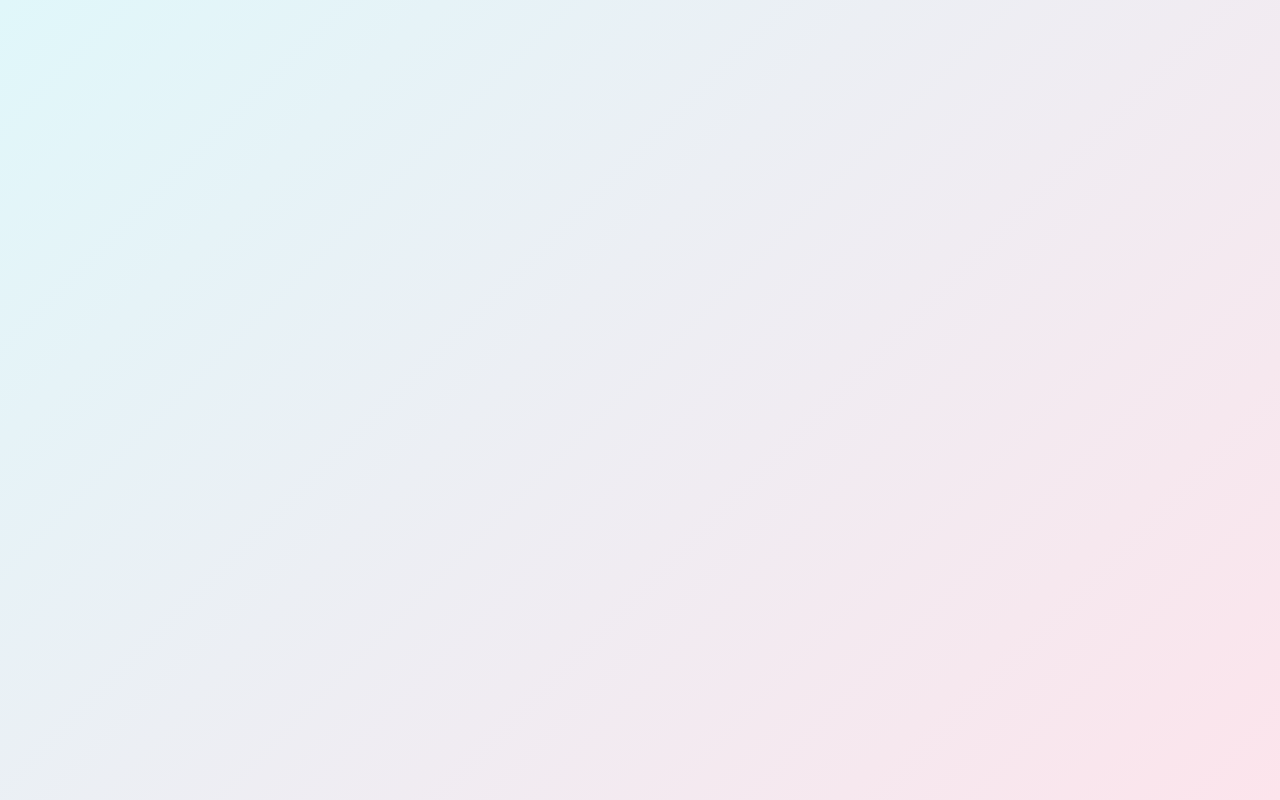
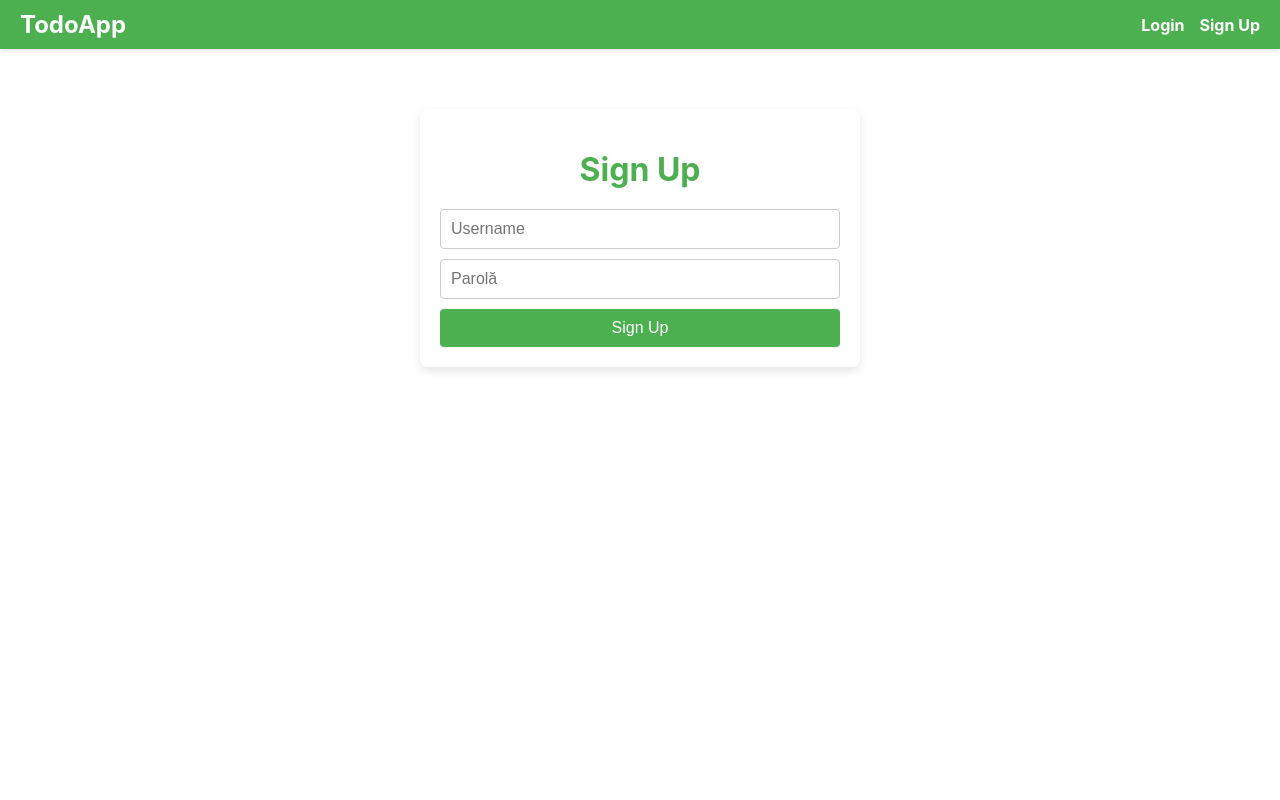
Before and after one commit to markaruben/todolist, a React (Create React App) app in the folder fe/: page /signup in a window 1280 px wide. Before the commit this address had no page. Built offline with nearby package versions, Linux system fonts and the light colour scheme.

Commit message:
commmit 3

```diff
--- a/fe/package.json
+++ b/fe/package.json
@@ -7,6 +7,7 @@
     "@testing-library/jest-dom": "^6.6.3",
     "@testing-library/react": "^16.3.0",
     "@testing-library/user-event": "^13.5.0",
+    "axios": "^1.9.0",
     "react": "^19.1.0",
     "react-dom": "^19.1.0",
     "react-router-dom": "^7.6.1",
--- a/fe/src/App.css
+++ b/fe/src/App.css
@@ -1,52 +1,109 @@
-* {
-  margin: 0;
-  padding: 0;
-  box-sizing: border-box;
-  font-family: 'Segoe UI', sans-serif;
+.navbar {
+  position: sticky;
+  top: 0;
+  background-color: #4CAF50;
+  padding: 10px 20px;
+  color: white;
+  display: flex;
+  justify-content: space-between;
+  align-items: center;
+  z-index: 1000;
+  box-shadow: 0 2px 5px rgba(0,0,0,0.1);
 }
 
-body {
-  background: linear-gradient(135deg, #e0f7fa, #fce4ec);
-  min-height: 100vh;
-  display: flex;
-  justify-content: center;
-  align-items: center;
+.navbar h2 {
+  margin: 0;
 }
+
+.nav-link {
+  color: white;
+  text-decoration: none;
+  font-weight: bold;
+  margin-left: 15px;
+}
+
+.nav-link:hover {
+  text-decoration: underline;
+}
+
+.btn-logout {
+  background-color: #ff4c4c;
+  border: none;
+  color: white;
+  padding: 8px 16px;
+  cursor: pointer;
+  border-radius: 4px;
+  margin-left: 15px;
+}
+
+.btn-logout:hover {
+  background-color: #e03a3a;
+}
+
+/* Păstrează stilurile vechi pentru login și sign up */
 
 .App {
   background-color: #fff;
-  border-radius: 16px;
-  box-shadow: 0 8px 24px rgba(0, 0, 0, 0.1);
-  width: 100%;
-  max-width: 420px;
-  padding: 30px;
+  border-radius: 8px;
+  box-shadow: 0 4px 10px rgba(0, 0, 0, 0.1);
+  width: 400px;
+  padding: 20px;
+  margin: 60px auto 0; /* Lasă spațiu pentru navbar sticky */
   text-align: center;
 }
 
-/* Titlu */
-h1, h2 {
-  color: #2e7d32;
+h1 {
+  color: #4CAF50;
+  font-size: 2em;
   margin-bottom: 20px;
 }
 
-/* Formulare */
 form {
   display: flex;
   flex-direction: column;
-  gap: 12px;
+  gap: 10px;
+}
+.App {
+  background-color: #fff;
+  border-radius: 8px;
+  box-shadow: 0 4px 10px rgba(0, 0, 0, 0.1);
+  width: 400px;
+  padding: 20px;
+  text-align: center;
 }
 
-input {
+form {
+  display: flex;
+  flex-direction: column;
+  gap: 10px;
+}
+
+input[type="text"],
+input[type="password"] {
   padding: 10px;
   font-size: 1rem;
   border: 1px solid #ccc;
-  border-radius: 8px;
-  transition: border 0.3s;
+  border-radius: 4px;
+  outline: none;
+  width: 100%;
+  max-width: 400px;
+  box-sizing: border-box;
 }
 
-input:focus {
+input[type="text"],
+input[type="email"],
+input[type="password"] {
+  padding: 10px;
+  font-size: 1rem;
+  border: 1px solid #ccc;
+  border-radius: 4px;
+  outline: none;
+}
+
+input[type="text"]:focus,
+input[type="email"]:focus,
+input[type="password"]:focus {
   border-color: #4CAF50;
-  outline: none;
 }
 
 button {
@@ -55,51 +112,10 @@ button {
   background-color: #4CAF50;
   color: white;
   border: none;
-  border-radius: 8px;
+  border-radius: 4px;
   cursor: pointer;
-  transition: background-color 0.3s;
 }
 
 button:hover {
-  background-color: #388e3c;
+  background-color: #45a049;
 }
-
-/* Lista de sarcini */
-ul {
-  list-style-type: none;
-  padding: 0;
-  margin-top: 20px;
-}
-
-li {
-  display: flex;
-  justify-content: space-between;
-  align-items: center;
-  background-color: #f3f3f3;
-  padding: 10px;
-  margin-bottom: 10px;
-  border-radius: 8px;
-}
-
-li.completed {
-  background-color: #e0e0e0;
-  text-decoration: line-through;
-}
-
-input[type="checkbox"] {
-  margin-right: 10px;
-}
-
-.login-form p {
-  margin-top: 10px;
-  font-size: 0.9rem;
-}
-
-.login-form a {
-  color: #388e3c;
-  text-decoration: none;
-}
-
-.login-form a:hover {
-  text-decoration: underline;
-}
--- a/fe/src/App.js
+++ b/fe/src/App.js
@@ -1,10 +1,11 @@
-import React, { useState, useEffect } from 'react';
+import React, { useState } from 'react';
 import { BrowserRouter as Router, Routes, Route, Navigate } from 'react-router-dom';
 
 import TaskForm from './components/TaskForm';
 import TaskList from './components/TaskList';
 import Login from './components/LoginForm';
 import SignUpForm from './components/SignUpForm';
+import Navbar from './components/Navbar';
 
 import './App.css';
 
@@ -13,14 +14,6 @@ function App() {
   const [editingTask, setEditingTask] = useState(null);
   const [taskText, setTaskText] = useState('');
   const [isAuthenticated, setIsAuthenticated] = useState(false);
-
-  useEffect(() => {
-    const token = localStorage.getItem('token');
-    if (token) {
-      setIsAuthenticated(true);
-    }
-  }, []);
-
 
   const addTask = (taskText) => {
     const newTask = {
@@ -32,21 +25,13 @@ function App() {
   };
 
   const deleteTask = (id) => {
-    const updatedTasks = tasks.filter((task) => task.id !== id);
-    setTasks(updatedTasks);
+    setTasks(tasks.filter((task) => task.id !== id));
   };
 
-  const handleLogout = () => {
-    localStorage.removeItem('token');
-    setIsAuthenticated(false);
-  };
-
-
   const toggleTask = (id) => {
-    const updatedTasks = tasks.map((task) =>
+    setTasks(tasks.map((task) =>
       task.id === id ? { ...task, completed: !task.completed } : task
-    );
-    setTasks(updatedTasks);
+    ));
   };
 
   const startEditing = (id) => {
@@ -56,10 +41,9 @@ function App() {
   };
 
   const saveEdit = () => {
-    const updatedTasks = tasks.map((task) =>
+    setTasks(tasks.map((task) =>
       task.id === editingTask.id ? { ...task, text: taskText } : task
-    );
-    setTasks(updatedTasks);
+    ));
     setEditingTask(null);
     setTaskText('');
   };
@@ -69,23 +53,14 @@ function App() {
     setTaskText('');
   };
 
+  const handleLogout = () => {
+    setIsAuthenticated(false);
+    setTasks([]);
+  };
+
   const TaskPage = () => (
     <div className="App">
       <h1>To-Do List</h1>
-    <button
-      style={{
-        backgroundColor: '#ff4c4c',
-        color: 'white',
-        border: 'none',
-        borderRadius: '4px',
-        padding: '10px 15px',
-        cursor: 'pointer',
-        marginBottom: '15px'
-      }}
-      onClick={handleLogout}
-    >
-      Logout
-    </button>
       <TaskForm onAdd={addTask} />
       {editingTask && (
         <div className="edit-form">
@@ -107,13 +82,24 @@ function App() {
     </div>
   );
 
-
   return (
     <Router>
+      <Navbar isAuthenticated={isAuthenticated} handleLogout={handleLogout} />
       <Routes>
-      <Route path="/register" element={<SignUpForm />} />
-        <Route path="/" element={<Login setIsAuthenticated={setIsAuthenticated} />} />
-        <Route path="/todo" element={isAuthenticated ? <TaskPage /> : <Navigate to="/" />} />
+        <Route
+          path="/"
+          element={
+            isAuthenticated ? <Navigate to="/todo" /> : <Login setIsAuthenticated={setIsAuthenticated} />
+          }
+        />
+        <Route
+          path="/signup"
+          element={isAuthenticated ? <Navigate to="/todo" /> : <SignUpForm />}
+        />
+        <Route
+          path="/todo"
+          element={isAuthenticated ? <TaskPage /> : <Navigate to="/" />}
+        />
       </Routes>
     </Router>
   );
--- a/fe/src/components/LoginForm.js
+++ b/fe/src/components/LoginForm.js
@@ -1,52 +1,51 @@
-import React, { useState } from "react";
-import { useNavigate } from "react-router-dom";
+import React, { useState } from 'react';
+import { useNavigate } from 'react-router-dom';
 
-const LoginForm = ({ setIsAuthenticated }) => {
-  const [username, setUsername] = useState("");
-  const [password, setPassword] = useState("");
+const Login = ({ setIsAuthenticated }) => {
+  const [username, setUsername] = useState('');
+  const [password, setPassword] = useState('');
   const navigate = useNavigate();
 
-  const handleLogin = async (e) => {
+  const handleSubmit = async (e) => {
     e.preventDefault();
-
-    try {
-      const response = await fetch("http://localhost:5198/api/auth/login", {
-        method: "POST",
-        headers: { "Content-Type": "application/json" },
+    const response = await fetch('https://localhost:7140/api/auth/login', {
+      method: 'POST',
+      headers: { 'Content-Type': 'application/json' },
       body: JSON.stringify({ username, password }),
     });
 
-      if (!response.ok) throw new Error("Date incorecte");
-
+    if (response.ok) {
       const data = await response.json();
-      localStorage.setItem("token", data.Token);
+      localStorage.setItem('token', data.token);
       setIsAuthenticated(true);
-      navigate("/todo");
-    } catch (err) {
-      alert(err.message);
+      navigate('/');
+    } else {
+      alert('Login failed');
     }
   };
 
   return (
-    <form onSubmit={handleLogin} className="login-form">
-      <h2>Autentificare</h2>
+    <div className="App">
+      <h1>Login</h1>
+      <form onSubmit={handleSubmit}>
         <input
           type="text"
-        placeholder="Utilizator"
+          placeholder="Username"
           value={username}
           onChange={(e) => setUsername(e.target.value)}
           required
         />
         <input
           type="password"
-        placeholder="Parolă"
+          placeholder="Password"
           value={password}
           onChange={(e) => setPassword(e.target.value)}
           required
         />
         <button type="submit">Login</button>
       </form>
+    </div>
   );
 };
 
-export default LoginForm;
+export default Login;
--- /dev/null
+++ b/fe/src/components/Navbar.css
@@ -0,0 +1,12 @@
+nav {
+    position: sticky;
+    top: 0;
+    background-color: #4CAF50;
+    padding: 10px 20px;
+    color: white;
+    display: flex;
+    justify-content: space-between;
+    align-items: center;
+    z-index: 1000;
+    box-shadow: 0 2px 5px rgba(0,0,0,0.1);
+  }
--- /dev/null
+++ b/fe/src/components/Navbar.js
@@ -0,0 +1,26 @@
+// Navbar.js
+import React from 'react';
+import { Link } from 'react-router-dom';
+
+const Navbar = ({ isAuthenticated, handleLogout }) => {
+  return (
+    <nav className="navbar">
+      <h2>TodoApp</h2>
+      <div>
+        {isAuthenticated ? (
+          <>
+            <Link to="/todo" className="nav-link">Taskuri</Link>
+            <button className="btn-logout" onClick={handleLogout}>Logout</button>
+          </>
+        ) : (
+          <>
+            <Link to="/" className="nav-link">Login</Link>
+            <Link to="/signup" className="nav-link">Sign Up</Link>
+          </>
+        )}
+      </div>
+    </nav>
+  );
+};
+
+export default Navbar;
--- a/fe/src/components/SignUpForm.js
+++ b/fe/src/components/SignUpForm.js
@@ -1,49 +1,54 @@
-import React, { useState } from "react";
-import { useNavigate } from "react-router-dom";
+import React, { useState } from 'react';
+import { useNavigate } from 'react-router-dom';
 
 const SignUpForm = () => {
-  const [username, setUsername] = useState("");
-  const [password, setPassword] = useState("");
+  const [username, setUsername] = useState('');
+  const [password, setPassword] = useState('');
   const navigate = useNavigate();
 
-  const handleRegister = async (e) => {
+  const handleSubmit = async (e) => {
     e.preventDefault();
 
     try {
-      const response = await fetch("http://localhost:5198/api/auth/register", {
-        method: "POST",
-        headers: { "Content-Type": "application/json" },
+      const response = await fetch('http://localhost:5000/api/auth/register', {
+        method: 'POST',
+        headers: { 'Content-Type': 'application/json' },
         body: JSON.stringify({ username, password }),
       });
 
-      if (!response.ok) throw new Error(await response.text());
-
-      alert("Înregistrare reușită! Te poți autentifica.");
-      navigate("/");
+      if (response.ok) {
+        alert('User registered cu succes!');
+        navigate('/');
+      } else {
+        const error = await response.text();
+        alert('Eroare: ' + error);
+      }
     } catch (err) {
-      alert(err.message);
+      alert('Eroare: ' + err.message);
     }
   };
 
   return (
-    <form onSubmit={handleRegister} className="login-form">
-      <h2>Înregistrare</h2>
+    <div className="App">
+      <h1>Sign Up</h1>
+      <form onSubmit={handleSubmit}>
         <input
           type="text"
-        placeholder="Utilizator"
+          placeholder="Username"
           value={username}
-        onChange={(e) => setUsername(e.target.value)}
+          onChange={e => setUsername(e.target.value)}
           required
         />
         <input
           type="password"
           placeholder="Parolă"
           value={password}
-        onChange={(e) => setPassword(e.target.value)}
+          onChange={e => setPassword(e.target.value)}
           required
         />
-      <button type="submit">Înregistrează-te</button>
+        <button type="submit">Sign Up</button>
       </form>
+    </div>
   );
 };
 
--- a/fe/src/components/TaskForm.js
+++ b/fe/src/components/TaskForm.js
@@ -3,11 +3,33 @@ import React, { useState } from 'react';
 const TaskForm = ({ onAdd }) => {
   const [input, setInput] = useState('');
 
-  const handleSubmit = (e) => {
+  const handleSubmit = async (e) => {
     e.preventDefault();
-    if (input.trim() !== '') {
-      onAdd(input);
-      setInput('');
+    if (input.trim() === '') return;
+
+    const token = localStorage.getItem('token');
+    try {
+      const response = await fetch('http://localhost:5198/api/TodoItems', {
+        method: 'POST',
+        headers: {
+          'Content-Type': 'application/json',
+          'Authorization': `Bearer ${token}`,
+        },
+        body: JSON.stringify({
+          title: input,
+          isCompleted: false
+        })
+      });
+
+      if (response.ok) {
+        const newTask = await response.json();
+        onAdd(newTask);
+        setInput('');
+      } else {
+        console.error('Eroare la adăugare sarcină');
+      }
+    } catch (error) {
+      console.error('Eroare de rețea:', error);
     }
   };
 
```
Also changed, not shown: fe/src/components/TaskItem.js (+32 -5 lines), 1 other file (tests, documents, lock files or other folders). Lines whose indentation alone changed are shown as unchanged.
